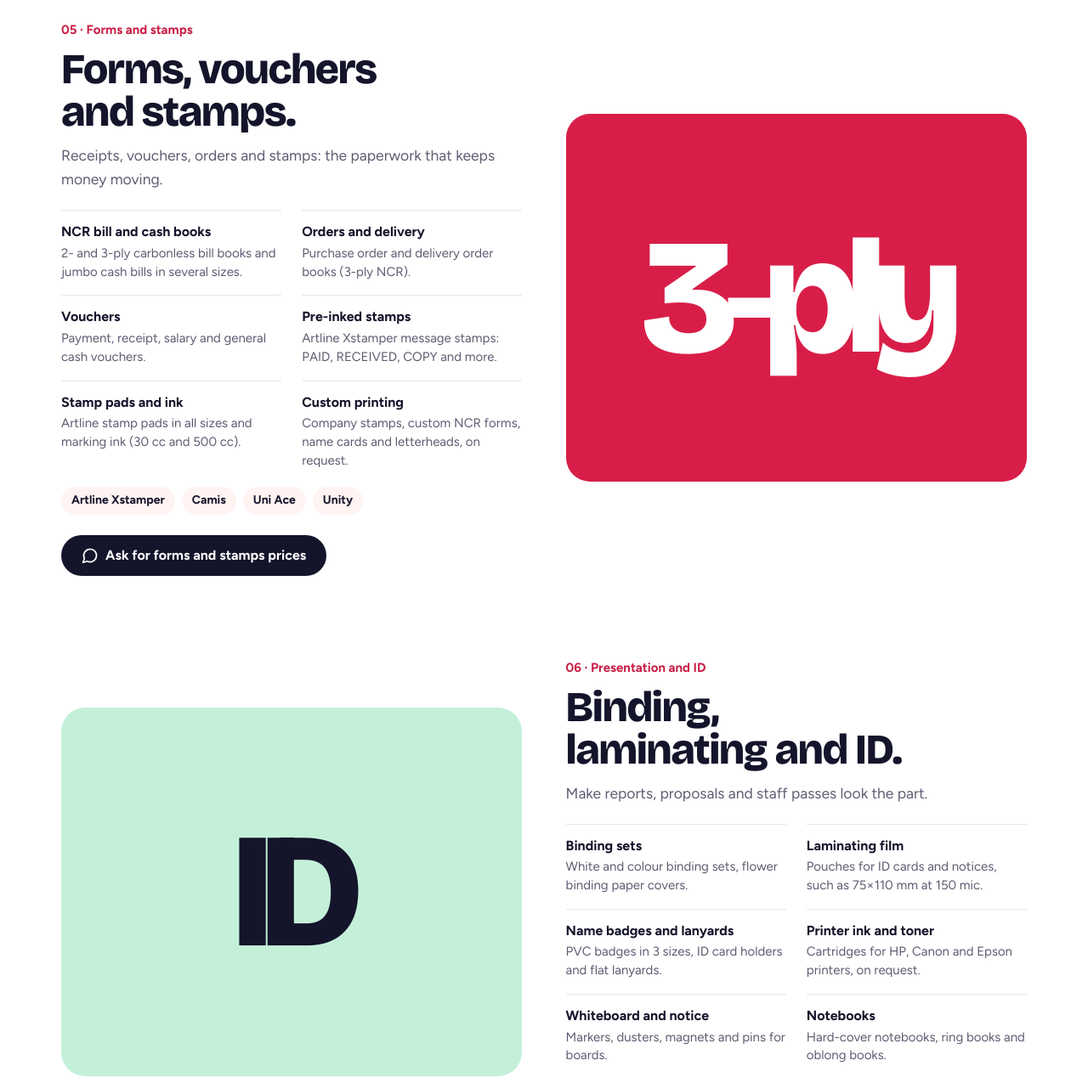
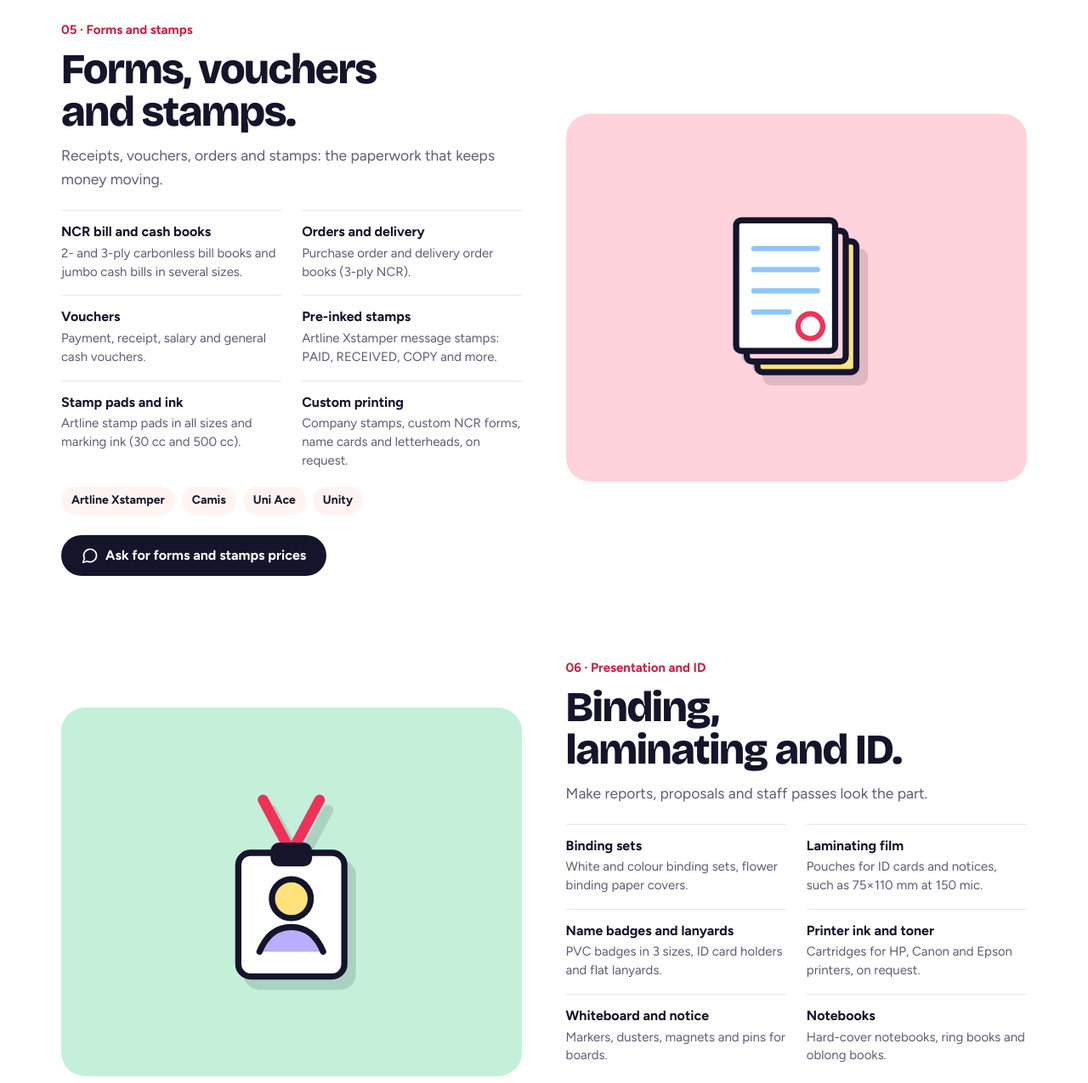
Before and after one commit to mohamedimranrashid-png/rose-paper-website, a plain HTML site: page catalogue/index.html in a window 1280 px wide. Shown: the part 3960-5235 px from the top of the page at 85% size. Drawn offline with nearby package versions, Linux system fonts and the light colour scheme.

Commit message:
Add files via upload

```diff
--- a/catalogue/index.html
+++ b/catalogue/index.html
@@ -94,6 +94,8 @@ header{position:sticky;top:env(safe-area-inset-top,0px);z-index:20;background:va
 .media.c-lilac{background:var(--lilac)}.media.c-rose{background:var(--rose-deep)}.media.c-mint{background:var(--mint)}.media.c-butter{background:var(--butter)}
 section[id]{scroll-margin-top:120px}
 .media > img{position:absolute;inset:0;width:100%;height:100%;object-fit:cover}
+.mico{width:46%;display:block;filter:drop-shadow(10px 12px 0 rgba(20,20,43,.14))}.mico svg{width:100%;height:auto;display:block}
+.media.c-blush{background:var(--blush)}
 .media .glyph{font:800 clamp(110px,15vw,200px)/.8 var(--display);letter-spacing:-.07em}
 .thumbs{position:absolute;right:16px;bottom:16px;display:flex;gap:10px}
 .thumbs img{width:clamp(68px,9vw,104px);height:auto;aspect-ratio:1;object-fit:cover;border-radius:14px;border:4px solid #fff;display:block}
@@ -261,7 +263,7 @@ footer .brand svg{height:40px}
   </section>
   <section class="cat" id="forms">
     <div class="wrap grid">
-      <div class="media c-rose"><span class="glyph" aria-hidden="true">3‑ply</span></div>
+      <div class="media c-blush"><span class="mico" aria-hidden="true"><svg viewBox="0 0 120 120" aria-hidden="true"><g stroke="#14142B" stroke-width="3.5" stroke-linejoin="round" stroke-linecap="round"><rect x="38" y="28" width="56" height="74" rx="3" fill="#FFE27A"/><rect x="32" y="22" width="56" height="74" rx="3" fill="#FFD3DC"/><rect x="26" y="16" width="56" height="74" rx="3" fill="#FFFFFF"/><path d="M36 32h36M36 44h36M36 56h36M36 68h20" stroke="#8EC5FF" stroke-width="3"/><circle cx="68" cy="76" r="7" fill="none" stroke="#F0325A" stroke-width="3"/></g></svg></span></div>
       <div>
         <p class="num">05 · Forms and stamps</p>
         <h2>Forms, vouchers and stamps.</h2>
@@ -274,7 +276,7 @@ footer .brand svg{height:40px}
   </section>
   <section class="cat" id="presentation">
     <div class="wrap grid">
-      <div class="media c-mint"><span class="glyph" aria-hidden="true">ID</span></div>
+      <div class="media c-mint"><span class="mico" aria-hidden="true"><svg viewBox="0 0 120 120" aria-hidden="true"><g stroke="#14142B" stroke-width="3.5" stroke-linejoin="round" stroke-linecap="round"><path d="M44 8l16 30 16-30" fill="none" stroke="#F0325A" stroke-width="6"/><rect x="30" y="38" width="60" height="70" rx="7" fill="#FFFFFF"/><rect x="50" y="34" width="20" height="10" rx="3" fill="#14142B"/><circle cx="60" cy="64" r="11" fill="#FFE27A"/><path d="M42 94c4-10 10-14 18-14s14 4 18 14" fill="#B9ADFF"/></g></svg></span></div>
       <div>
         <p class="num">06 · Presentation and ID</p>
         <h2>Binding, laminating and ID.</h2>
@@ -287,7 +289,7 @@ footer .brand svg{height:40px}
   </section>
   <section class="cat" id="schools">
     <div class="wrap grid">
-      <div class="media c-butter"><span class="glyph" aria-hidden="true">abc</span></div>
+      <div class="media c-butter"><span class="mico" aria-hidden="true"><svg viewBox="0 0 120 120" aria-hidden="true"><g stroke="#14142B" stroke-width="3.5" stroke-linejoin="round" stroke-linecap="round"><g transform="rotate(-30 60 100)"><rect x="54" y="30" width="12" height="56" fill="#7FD9AE"/><path d="M54 30l6-14 6 14Z" fill="#D9B77E"/><path d="M58 20.5l2-4.5 2 4.5Z" fill="#14142B"/></g><g transform="rotate(-15 60 100)"><rect x="54" y="30" width="12" height="56" fill="#8EC5FF"/><path d="M54 30l6-14 6 14Z" fill="#D9B77E"/><path d="M58 20.5l2-4.5 2 4.5Z" fill="#14142B"/></g><g transform="rotate(0 60 100)"><rect x="54" y="30" width="12" height="56" fill="#F0325A"/><path d="M54 30l6-14 6 14Z" fill="#D9B77E"/><path d="M58 20.5l2-4.5 2 4.5Z" fill="#14142B"/></g><g transform="rotate(15 60 100)"><rect x="54" y="30" width="12" height="56" fill="#FFE27A"/><path d="M54 30l6-14 6 14Z" fill="#D9B77E"/><path d="M58 20.5l2-4.5 2 4.5Z" fill="#14142B"/></g><g transform="rotate(30 60 100)"><rect x="54" y="30" width="12" height="56" fill="#C58BFF"/><path d="M54 30l6-14 6 14Z" fill="#D9B77E"/><path d="M58 20.5l2-4.5 2 4.5Z" fill="#14142B"/></g></g></svg></span></div>
       <div>
         <p class="num">07 · Schools, art and learning</p>
         <h2>For schools, tuition centres and families.</h2>
```
